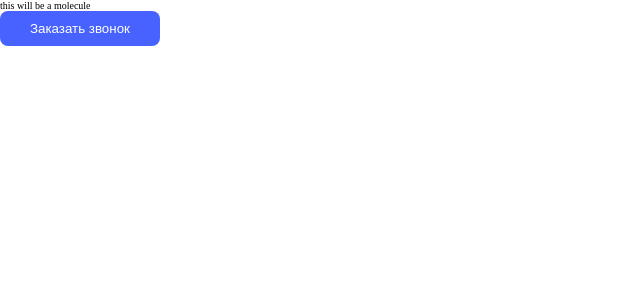
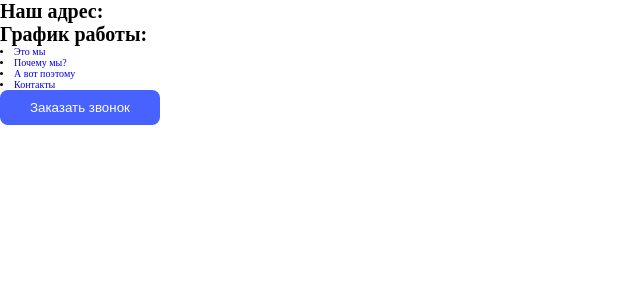
Before and after one commit to SebastianOnofrei/euro-truck-service, a React (Vite) app: page / in a window 1280 px wide. Shown: the top 300 px of the page, without its empty margins (0-640 px from the left). Built offline with nearby package versions, Linux system fonts and the light colour scheme.

Commit message:
added contact info

```diff
--- /dev/null
+++ b/src/components/atoms/link/Link.jsx
@@ -0,0 +1,13 @@
+import React from 'react'
+
+const Link = (props) => {
+    const { link } = props.link;
+
+    return (
+        <li>
+            <a href='#'>{props.link}</a>
+        </li>
+    )
+}
+
+export default Link
--- /dev/null
+++ b/src/components/molecules/headerContact/HeaderContact.jsx
@@ -0,0 +1,22 @@
+import React from 'react'
+import './HeaderContact.scss';
+
+const HeaderContact = (props) => {
+
+    // Object destructuring :)
+
+    const {address,phone,schedule} = props.contactInformation
+    return (
+			<div className="header__contact">
+				<div className="header__contact__address">
+					<h1>{address.headline}</h1>
+				</div>
+				<div className="header__contact__schedule">
+					<h1>{schedule.headline}</h1>
+				</div>
+				<div className="header__contact__phone"></div>
+			</div>
+		);
+}
+
+export default HeaderContact
--- /dev/null
+++ b/src/components/molecules/navLinks/NavLinks.jsx
@@ -0,0 +1,26 @@
+import React from 'react'
+import Button from "../../atoms/button/Button";
+import Link from '../../atoms/link/Link';
+
+const NavLinks = () => {
+    let buttonText = "Заказать звонок";
+    const navigationLinks = [
+			"Это мы",
+			"Почему мы?",
+			"А вот поэтому",
+			"Контакты",
+		];
+    return (
+		<nav>
+			<div className="nav__logo"></div>
+			<div className="navigation__links">
+                {navigationLinks.map((link)=>{
+                  return <Link link={link}/>
+                })}
+            </div>
+			<Button text={buttonText} />
+		</nav>
+	);
+}
+
+export default NavLinks
--- a/src/components/organisms/header/Header.jsx
+++ b/src/components/organisms/header/Header.jsx
@@ -1,9 +1,12 @@
 import React from 'react'
 import './Header.scss';
-import Button from '../../atoms/button/Button';
+
+import HeaderContact from '../../molecules/headerContact/HeaderContact';
+import NavLinks from '../../molecules/navLinks/navLinks';
+
 
 const Header = () => {
-  let buttonText = "Заказать звонок";
+
   let contactInformation = {
 		address: {
 			headline: "Наш адрес:",
@@ -20,16 +23,9 @@ const Header = () => {
 	};
   return (
     <header>
-      <div className="header__contact">
-        <div className="header__contact__address"></div>
-        <div className="header__contact__schedule"></div>
-        <div className="header__contact__phone"></div>
-      </div>
-      <nav>
-          <div className="nav__logo"></div>
-          <div className="navigation__links">this will be a molecule</div>
-          <Button text={buttonText}/>
-      </nav>
+      <HeaderContact contactInformation={contactInformation}/>
+      <NavLinks />
+
     </header>
   )
 }
```
Also changed, not shown: src/components/molecules/headerContact/HeaderContact.scss (added).
